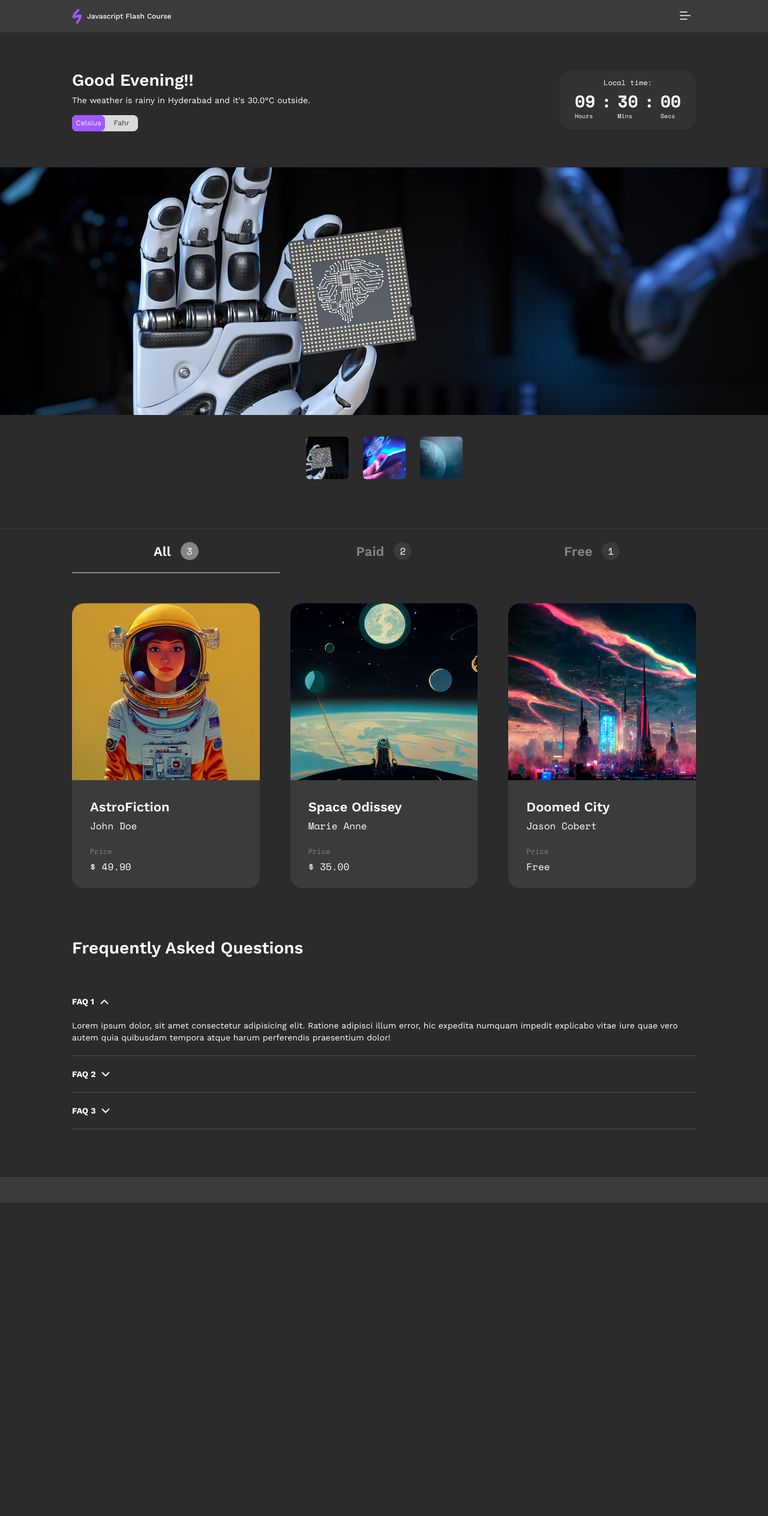
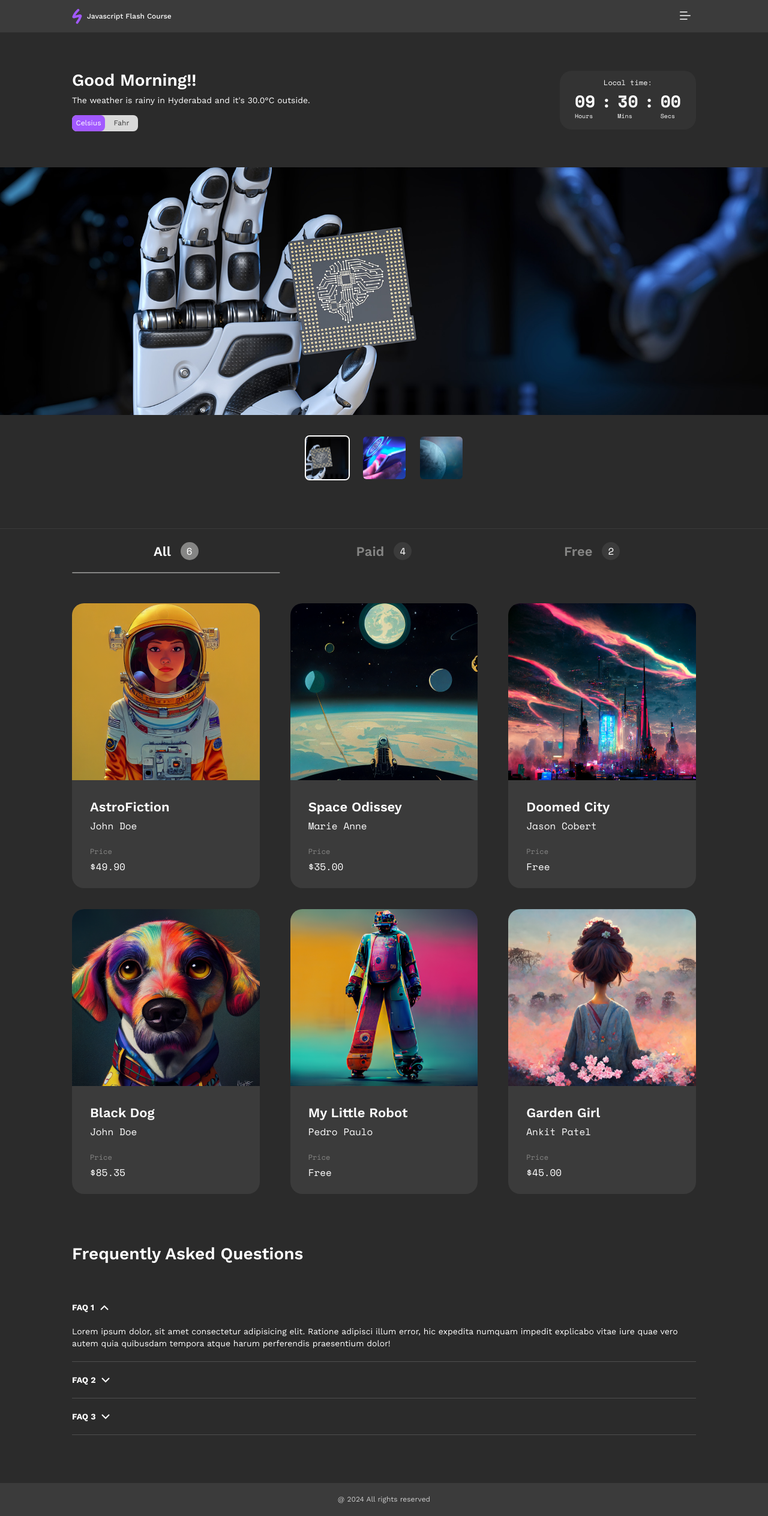
Before and after one commit to majji82/JavaScript, a plain HTML site: page Project/index.html in a window 1280 px wide. Shown: the whole page at 60% size. Before the commit the page ends 2005 px from the top, so only its background shows below. Drawn offline with nearby package versions, Linux system fonts and the light colour scheme.

Commit message:
worked on project

```diff
--- a/Project/index.html
+++ b/Project/index.html
@@ -197,33 +197,7 @@
         </div>
 
         <div class="products-area">
-          <div class="product-item">
-            <img src="./assets/products/img6.png" alt="AstroFiction" />
-            <div class="product-details">
-              <h3 class="product-title">AstroFiction</h3>
-              <p class="product-author">John Doe</p>
-              <p class="price-title">Price</p>
-              <p class="product-price">$ 49.90</p>
-            </div>
-          </div>
-          <div class="product-item">
-            <img src="./assets/products/img1.png" alt="Space Odissey" />
-            <div class="product-details">
-              <h3 class="product-title">Space Odissey</h3>
-              <p class="product-author">Marie Anne</p>
-              <p class="price-title">Price</p>
-              <p class="product-price">$ 35.00</p>
-            </div>
-          </div>
-          <div class="product-item">
-            <img src="./assets/products/img2.png" alt="Doomed City" />
-            <div class="product-details">
-              <h3 class="product-title">Doomed City</h3>
-              <p class="product-author">Jason Cobert</p>
-              <p class="price-title">Price</p>
-              <p class="product-price">Free</p>
-            </div>
-          </div>
+
         </div>
       </section>
 
--- a/Project/main.js
+++ b/Project/main.js
@@ -1,93 +1,3 @@
-// Menu Section
-
-document.querySelector("#open-nav-menu").addEventListener("click", function(){
-    document.querySelector("header nav .wrapper").classList.add("nav-open");
-});
-
-
-document.querySelector("#close-nav-menu").addEventListener("click", function(){
-    document.querySelector("header nav .wrapper").classList.remove("nav-open");
-});
-
-// Greeting Section
-
-const greetingText = "Good Evening!!"
-const weatherCondition = "rainy"
-const userLocation = "Hyderabad"
-let temperature = 30
-let fahrenheit = celsiusToFahrenheit(temperature)
-let celsiusText = `The weather is ${weatherCondition} in ${userLocation} and it's ${temperature.toFixed(1)}°C outside.`
-let fahrText = `The weather is ${weatherCondition} in ${userLocation} and it's ${fahrenheit.toFixed(1)}°F outside.`
-
-document.querySelector("h1#greeting").innerHTML = greetingText
-document.querySelector('p#weather').innerHTML = celsiusText
-
-function celsiusToFahrenheit(temperature){
-    return (temperature* 9/5)+32;
-}
-
-
-// My Code for celsius to fahrenheit conversion
-
-/*
-
-document.querySelector(".weather-group").addEventListener("click", function(event){
-    console.log(event.target.id)
-    if (event.target.id == "fahr"){
-         document.querySelector('p#weather').innerHTML = `The weather is ${weatherCondition} in ${userLocation} and it's ${fahrenheit.toFixed(1)}°F outside.`
-    }else if(event.target.id == "celsius"){
-         document.querySelector('p#weather').innerHTML =  `The weather is ${weatherCondition} in ${userLocation} and it's ${temperature.toFixed(1)}°C  outside.`
-    }
-});
-
-*/
-
-// Instructor Code
-
-document.querySelector(".weather-group").addEventListener("click", function(event){
-    console.log(event.target.id)
-    if (event.target.id == "fahr"){
-         document.querySelector('p#weather').innerHTML = fahrText
-    }else if(event.target.id == "celsius"){
-         document.querySelector('p#weather').innerHTML =  celsiusText
-    }
-});
-
-// Date and Time
-
-
-setInterval(function(){
-    let localTime = new Date();
-    document.querySelector("span[data-time=hours]").innerHTML = localTime.getHours().toString().padStart(2, "0")
-    document.querySelector("span[data-time=minutes]").innerHTML = localTime.getMinutes().toString().padStart(2, "0")
-    document.querySelector("span[data-time=seconds]").innerHTML = localTime.getSeconds().toString().padStart(2, "0")
-}, 1000)
-
-// Image Gallery - My Code
-
-/*document.querySelector("img[data-array-index='0']").addEventListener("click", function(){
-    document.querySelector("img[data-array-index='0']").setAttribute("data-selected", "true")
-    document.querySelector("img[data-array-index='1']").removeAttribute("data-selected")
-    document.querySelector("img[data-array-index='2']").removeAttribute("data-selected")
-    document.getElementById("gallery").getElementsByTagName("img")[0].setAttribute("src", "./assets/gallery/image1.jpg")
-})
-
-document.querySelector("img[data-array-index='1']").addEventListener("click", function(){
-    document.querySelector("img[data-array-index='1']").setAttribute("data-selected", "true")
-    document.querySelector("img[data-array-index='0']").removeAttribute("data-selected")
-    document.querySelector("img[data-array-index='2']").removeAttribute("data-selected")
-    document.getElementById("gallery").getElementsByTagName("img")[0].setAttribute("src", "./assets/gallery/image2.jpg")
-})
-
-document.querySelector("img[data-array-index='2']").addEventListener("click", function(){
-    document.querySelector("img[data-array-index='2']").setAttribute("data-selected", "true")
-    document.querySelector("img[data-array-index='0']").removeAttribute("data-selected")
-    document.querySelector("img[data-array-index='1']").removeAttribute("data-selected")
-    document.getElementById("gallery").getElementsByTagName("img")[0].setAttribute("src", "./assets/gallery/image3.jpg")
-})*/
-
-// Instructor Code
-
 const galleryImages = [
     {
         src: "./assets/gallery/image1.jpg",
@@ -103,47 +13,232 @@ const galleryImages = [
     }
 ];
 
-let mainImage = document.querySelector("#gallery > img")
-mainImage.src = galleryImages[0].src
-mainImage.alt = galleryImages[0].alt
+const products = [
+    {
+      "title": "AstroFiction",
+      "author": "John Doe",
+      "price": 49.9,
+      "image": "./assets/products/img6.png"
+    },
+    {
+      "title": "Space Odissey",
+      "author": "Marie Anne",
+      "price": 35,
+      "image": "./assets/products/img1.png"
+    },
+    {
+      "title": "Doomed City",
+      "author": "Jason Cobert",
+      "price": 0,
+      "image": "./assets/products/img2.png"
+    },
+    {
+      "title": "Black Dog",
+      "author": "John Doe",
+      "price": 85.35,
+      "image": "./assets/products/img3.png"
+    },
+    {
+      "title": "My Little Robot",
+      "author": "Pedro Paulo",
+      "price": 0,
+      "image": "./assets/products/img5.png"
+    },
+    {
+      "title": "Garden Girl",
+      "author": "Ankit Patel",
+      "price": 45,
+      "image": "./assets/products/img4.png"
+    }
+]
 
-let thumbnails = document.querySelector("#gallery .thumbnails");
+// Menu Section
+
+function menuHandler(){
+    document.querySelector("#open-nav-menu").addEventListener("click", function(){
+        document.querySelector("header nav .wrapper").classList.add("nav-open");
+    });
 
 
-// My Code
+    document.querySelector("#close-nav-menu").addEventListener("click", function(){
+        document.querySelector("header nav .wrapper").classList.remove("nav-open");
+    });
+}
 
-galleryImages.forEach(function(image, index){
-    addEventListener("click", function(e){
-        if(e.target.alt == "Thumbnail Image 1"){
-            mainImage.src = galleryImages[0].src
-            mainImage.alt = galleryImages[0].alt
-            document.querySelector(`img[data-array-index="${index}"]`).setAttribute("data-selected", "true")
-        }else if(e.target.alt == "Thumbnail Image 2"){
-            mainImage.src = galleryImages[1].src
-            mainImage.alt = galleryImages[1].alt
-            document.querySelector(`img[data-array-index="${index}"]`).setAttribute("data-selected", "true")
-        }else if(e.target.alt == "Thumbnail Image 3"){
-            mainImage.src = galleryImages[2].src
-            mainImage.alt = galleryImages[2].alt
-            document.querySelector(`img[data-array-index="${index}"]`).setAttribute("data-selected", "true")
+// Greeting Section
+
+function greetingHandler(){
+    let currentHour = new Date().getHours()
+
+    let greetingText;
+
+    if(currentHour>=12 && currentHour<=15) greetingText = "Good AfterNoon!!"
+    else if(currentHour>15 && currentHour<=18) greetingText = "Good Evening!!"
+    else if(currentHour>18) greetingText = "Good Night!!"
+    else if(currentHour>4 && currentHour<12) greetingText = "Good Morning!!"
+    else{
+        greetingText = "Welcome Batman"
+    }
+
+    const weatherCondition = "rainy"
+    const userLocation = "Hyderabad"
+    let temperature = 30
+    let celsiusText = `The weather is ${weatherCondition} in ${userLocation} and it's ${temperature.toFixed(1)}°C outside.`
+    let fahrText = `The weather is ${weatherCondition} in ${userLocation} and it's ${celsiusToFahrenheit(temperature).toFixed(1)}°F outside.`
+
+    document.querySelector("h1#greeting").innerHTML = greetingText
+    document.querySelector('p#weather').innerHTML = celsiusText
+
+    // Temperature switch
+
+    document.querySelector(".weather-group").addEventListener("click", function(event){
+        console.log(event.target.id)
+        if (event.target.id == "fahr"){
+             document.querySelector('p#weather').innerHTML = fahrText
+        }else if(event.target.id == "celsius"){
+             document.querySelector('p#weather').innerHTML =  celsiusText
         }
+    });
+}
+
+// Temperature Conversion
+
+function celsiusToFahrenheit(temperature){
+    return (temperature* 9/5)+32;
+}
+
+// Local time selection
+
+function clockHandler(){
+    setInterval(function(){
+        let localTime = new Date();
+        document.querySelector("span[data-time=hours]").innerHTML = localTime.getHours().toString().padStart(2, "0")
+        document.querySelector("span[data-time=minutes]").innerHTML = localTime.getMinutes().toString().padStart(2, "0")
+        document.querySelector("span[data-time=seconds]").innerHTML = localTime.getSeconds().toString().padStart(2, "0")
+    }, 1000)
+}
+
+// Gallery Section
+
+function galleryHandler(){
+    let mainImage = document.querySelector("#gallery > img")
+    mainImage.src = galleryImages[0].src
+    mainImage.alt = galleryImages[0].alt
+
+    let thumbnails = document.querySelector("#gallery .thumbnails");
+
+    galleryImages.forEach(function(image, index){
+        let thumb = document.createElement("img");
+        thumb.src = image.src
+        thumb.alt = image.alt
+        thumb.dataset.arrayIndex = index
+        thumb.dataset.selected = index === 0 ? true : false
+
+        thumb.addEventListener("click", function(e){
+            let selectedIndex =  e.target.dataset.arrayIndex
+            let selectedImage =  galleryImages[selectedIndex]
+            mainImage.src = selectedImage.src
+            mainImage.alt = selectedImage.alt
+
+            thumbnails.querySelectorAll("img").forEach(function(img){
+                img.dataset.selected = false;
+            })
+
+            e.target.dataset.selected = true
+        })
+
+        thumbnails.appendChild(thumb)
     })
-})
+}
 
-{/* <img
-    src="./assets/gallery/image1.jpg"
-    alt="Thumbnail Image 1"
-    data-array-index="0"
-    data-selected="true"
-/> */}
+function populateProducts(productList){
+    let productSection = document.querySelector(".products-area");
+    productSection.textContent = "";
+    // Run a loop through the products and create a HTML element for each of them (product-item)
+    productList.forEach(function(product, index){
+        // Create the HTML element for the individual product
+        let productElm = document.createElement("div");
+        productElm.classList.add("product-item");
 
-//let thumbnails = document.querySelector("#gallery .thumbnails");
+        // Creating the product image
+        let productImage = document.createElement("img");
+        productImage.src = product.image
+        productImage.alt = "Image for " + product.title
 
-galleryImages.forEach(function(image, index){
-    let thumb = document.createElement("img");
-    thumb.src = image.src
-    thumb.alt = image.alt
-    thumb.dataset.arrayIndex = index
-    thumb.dataset.selected = false
-    thumbnails.appendChild(thumb)
-})
+        // Create the product-details section
+        let productDetails = document.createElement("div");
+        productDetails.classList.add("product-details");
+
+        // Create Product title, author, priceTitle and price
+        let productTitle = document.createElement("h3");
+        productTitle.classList.add("product-title");
+        productTitle.append(product.title)
+
+        let pAuthor = document.createElement("p")
+        pAuthor.classList.add("product-author");
+        pAuthor.append(product.author)
+
+        let priceTitle = document.createElement("p");
+        priceTitle.classList.add("price-title")
+        priceTitle.append("Price")
+
+        let productPrice = document.createElement("p")
+        productPrice.classList.add("product-price");
+        product.price == 0 ? productPrice.append("Free") : productPrice.append("$" + product.price.toFixed(2));
+
+        // Append the product details
+        productDetails.append(productTitle)
+        productDetails.append(pAuthor)
+        productDetails.append(priceTitle)
+        productDetails.append(productPrice)
+
+        // Add all child HTML elements
+        productElm.append(productImage);
+        productElm.append(productDetails)
+
+        // Add individual product to product section
+        productSection.append(productElm);
+
+    });
+}
+
+function productsHandler(){
+    let productSection = document.querySelector(".products-area");
+    let freeProducts = products.filter(function(prod){
+        const cost = prod.price;
+        return cost<=0 || cost==undefined || cost==null || !cost
+    })
+
+    const paidProducts = products.filter(function(prod){
+        const cost = prod.price;
+        return cost>0
+    })
+
+    document.querySelector(".products-filter label[for=all] span.product-amount").textContent = products.length
+    document.querySelector(".products-filter label[for=paid] span.product-amount").textContent = paidProducts.length
+    document.querySelector(".products-filter label[for=free] span.product-amount").textContent = freeProducts.length
+
+    let productsFilter = document.querySelector(".products-filter");
+    populateProducts(products)
+    productsFilter.addEventListener("click", function(e){
+        if(e.target.id === "all"){
+            populateProducts(products);
+        }
+        else if(e.target.id === "free") populateProducts(freeProducts);
+        else if(e.target.id ==="paid") populateProducts(paidProducts);
+    })
+}
+
+//
+function footerHandler(){
+    document.querySelector("footer").textContent = `@ ${new Date().getFullYear()} All rights reserved`
+}
+
+// Page Load
+
+menuHandler()
+greetingHandler()
+clockHandler()
+galleryHandler()
+productsHandler()
+footerHandler()
```
Also changed, not shown: 4_IntermediateJS/2_ArrayFilter.js (added, +8 -0 lines), Project/backup.js (added, +304 -0 lines), 4_IntermediateJS/1_Ternary.txt (added).
